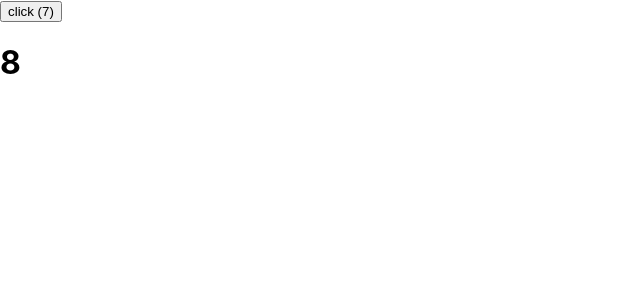
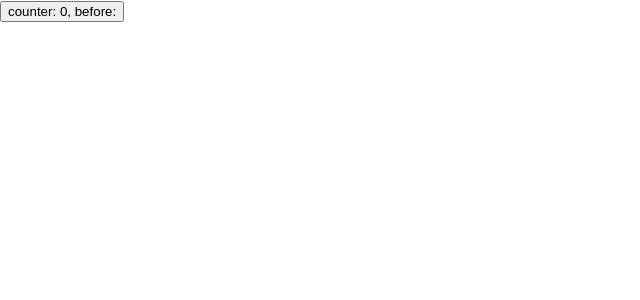
Before and after one commit to kemplaw/tt-demo, a React (Create React App) app: page / in a window 1280 px wide. Shown: the top 300 px of the page, without its empty margins (0-640 px from the left). Built offline with nearby package versions, Linux system fonts and the light colour scheme.

Commit message:
@update: 更新至 5-2

```diff
--- a/src/App.jsx
+++ b/src/App.jsx
@@ -1,90 +1,109 @@
-import React, {
-  useState,
-  useMemo,
-  memo,
-  useCallback,
-  useRef,
-  PureComponent,
-  useEffect
-} from 'react'
+import React, { useState, PureComponent, useRef, useEffect, useCallback } from 'react'
 
-// const Counter = memo(function Counter(props) {
-//   console.log('render counter')
+// class Counter extends PureComponent {
+//   render() {
+//     const { count } = this.props
+
+//     return <h1>{count}</h1>
+//   }
+// }
+
+// function useCounter(count) {
+//   const size = useSize()
+
+//   return (
+//     <h1>
+//       {count} <div>size: {JSON.stringify(size)}</div>
+//     </h1>
+//   )
+// }
+
+// // 自定义 hooks
+// function useCount(defaultCount = 0) {
+//   const [count, setCount] = useState(defaultCount)
+//   const it = useRef()
+
+//   useEffect(() => {
+//     it.current = setInterval(() => setCount(count => count + 1), 1000)
+//   }, [])
+
+//   useEffect(() => {
+//     if (count >= 10) {
+//       clearInterval(it.current)
+//     }
+//   })
+
+//   return [count, setCount]
+// }
+
+// function useSize() {
+//   const [size, setSize] = useState({
+//     width: document.documentElement.clientWidth,
+//     height: document.documentElement.clientHeight
+//   })
+
+//   // 此处使用 useCallback 并给到一个空的依赖列表，避免每次创建新的 onResize 函数
+//   const onResize = useCallback(() => {
+//     setSize({
+//       width: document.documentElement.clientWidth,
+//       height: document.documentElement.clientHeight
+//     })
+//   }, [])
+
+//   // 由于依赖了 缓存之后的 onResize 函数， effect 在每个组件之中只会调用一次
+//   // 如果 onResize 每次都是一个新函数，则 effect 会被调用 多次，这是一种性能损耗
+//   useEffect(() => {
+//     console.log('init effect')
+
+//     window.addEventListener('resize', onResize, false)
+
+//     return () => window.removeEventListener('resize', onResize, false)
+//   }, [onResize])
+
+//   return size
+// }
+
+// export default function App() {
+//   const [count, setCount] = useCount(1)
+//   const Counter = useCounter(count)
+//   const size = useSize()
 
 //   return (
 //     <div>
-//       <button onClick={props.onClick}>counter: {props.count}</button>
-//     </div>
-//   )
-// })
+//       <button onClick={() => setCount(count + 1)}>click ({count})</button>
+//       {Counter}
 
-class Counter extends PureComponent {
-  speak() {
-    console.log(`new cuonter: ${this.props.count}`)
-  }
-
-  render() {
-    const { onClick, count } = this.props
-
-    return <h1 onClick={onClick}>{count}</h1>
-  }
-}
-
-// function Counter(props) {
-//   console.log('render counter')
-
-//   return (
-//     <div>
-//       <button>counter: {props.count}</button>
+//       <div>size: {JSON.stringify(size)}</div>
 //     </div>
 //   )
 // }
 
-export default function App() {
+function Counter() {
   const [count, setCount] = useState(0)
-  const [clickCount, setClickCount] = useState(0)
-  const counterRef = useRef()
-  const timer = useRef()
-
-  const doubleCount = useMemo(() => {
-    return count * 2
-  }, [count === 3])
-
-  // 会导致 counter 组件重新渲染
-  // const onClick = () => {
-  //   console.log('click')
-  // }
-
-  // 解决方案1：useMemo
-  // const onClick = useMemo(
-  //   () => () => {
-  //     console.log('click')
-  //   },
-  //   []
-  // )
-
-  // 解决方案2：useCallback
-  const onClick = useCallback(() => {
-    console.log('click')
-    setClickCount(clickCount => clickCount + 1)
-    console.log(counterRef.current.speak())
-  }, [counterRef])
+  const prevCountRef = useRef()
 
   useEffect(() => {
-    timer.current = setInterval(() => setCount(count => count + 1), 1000)
-  }, [])
+    prevCountRef.current = count
+    console.log('effected')
+  })
 
-  useEffect(() => {
-    if (count >= 10) {
-      clearInterval(timer.current)
-    }
-  })
+  const prevCount = prevCountRef.current
+
+  console.log('get prevCount')
 
   return (
     <div>
-      <button onClick={() => setCount(count + 1)}>click ({count})</button>
-
-      <Counter ref={counterRef} count={doubleCount} onClick={onClick} />
+      <button onClick={() => setCount(count => count + 1)}>
+        counter: {count}, before: {prevCount}
+      </button>
     </div>
   )
 }
+
+export default function App() {
+  return (
+    <div>
+      <Counter />
+    </div>
+  )
+}
```
Also changed, not shown: src/assets/images/react_lifycycle.png (added), 1 other file (tests, documents, lock files or other folders).
